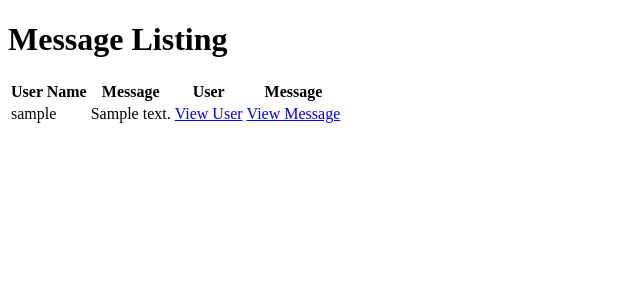
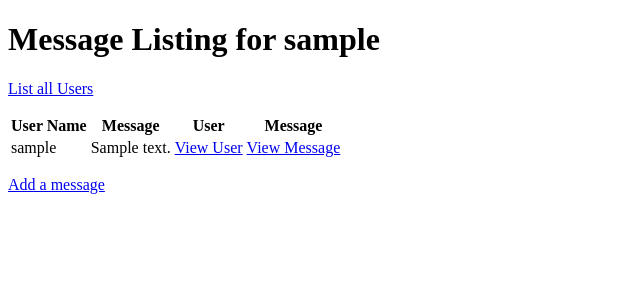
Before and after one commit to bigrobsf/flask-sql-alchemy2, a Flask app: page /users/1/messages in a window 1280 px wide. Shown: the top 300 px of the page, without its empty margins (0-640 px from the left). Run offline with Flask 2, Linux system fonts and the light colour scheme; tables that the repository leaves empty hold one stand-in row (values such as "Sample post").

Commit message:
add cascade on delete, change id to user_id as needed, refactor to use get_or_404

```diff
--- a/app.py
+++ b/app.py
@@ -20,7 +20,7 @@ class User(db.Model):
     first_name = db.Column(db.Text)
     last_name = db.Column(db.Text)
     email = db.Column(db.Text, unique=True)
-    messages = db.relationship('Message', backref='user', lazy='dynamic')
+    messages = db.relationship('Message', cascade="all, delete-orphan", backref='user', lazy='dynamic')
 
     def __init__(self, user_name, first_name, last_name, email):
         self.user_name = user_name
@@ -29,7 +29,7 @@ class User(db.Model):
         self.email = email
 
     def __repr__(self):
-        return "Student {} {}'s user name is {}".format(self.first_name, self.last_name,
+        return "User {} {}'s user name is {}".format(self.first_name, self.last_name,
                                                         self.user_name)
 
 class Message(db.Model):
@@ -70,36 +70,30 @@ def index():
 
 @app.route('/users/<int:id>', methods=['GET', 'PATCH', 'DELETE'])
 def show(id):
-    if id in [user.id for user in User.query.all()]:
-        found_user = User.query.get(id)
-        if request.method == b'PATCH':
-            found_user.user_name = request.form.get('user_name')
-            found_user.first_name = request.form.get('first_name')
-            found_user.last_name = request.form.get('last_name')
-            found_user.email = request.form.get('email')
+    found_user = User.query.get_or_404(id)
+    if request.method == b'PATCH':
+        found_user.user_name = request.form.get('user_name')
+        found_user.first_name = request.form.get('first_name')
+        found_user.last_name = request.form.get('last_name')
+        found_user.email = request.form.get('email')
 
-            db.session.add(found_user)
-            db.session.commit()
-            return redirect(url_for('index'))
+        db.session.add(found_user)
+        db.session.commit()
+        return redirect(url_for('index'))
 
-        if request.method == b'DELETE':
-            db.session.delete(found_user)
-            db.session.commit()
+    if request.method == b'DELETE':
+        db.session.delete(found_user)
+        db.session.commit()
 
-            return redirect(url_for('index'))
+        return redirect(url_for('index'))
 
-        return render_template('users/show.html', user=found_user)
-    else:
-        return render_template('404.html')
+    return render_template('users/show.html', user=found_user)
 
 
 @app.route('/users/<int:id>/edit')
 def edit(id):
-    if id in [user.id for user in User.query.all()]:
-        found_user = User.query.get(id)
-        return render_template('users/edit.html', user=found_user)
-    else:
-        return render_template('404.html')
+    found_user = User.query.get_or_404(id)
+    return render_template('users/edit.html', user=found_user)
 
 
 @app.route('/users/new')
@@ -109,62 +103,52 @@ def new():
 # =============================================================================
 # routes for messages
 # =============================================================================
-@app.route('/users/<int:id>/messages', methods=['GET', 'POST'])
-def messages(id):
-    if id in [user.id for user in User.query.all()]:
-        if request.method == 'POST':
-            message = request.form.get('message')
-            user_id = id
+@app.route('/users/<int:user_id>/messages', methods=['GET', 'POST'])
+def message_index(user_id):
+    if request.method == 'POST':
+        message = request.form.get('message')
 
-            db.session.add(Message(message, user_id))
-            db.session.commit()
+        db.session.add(Message(message, user_id))
+        db.session.commit()
 
-            return redirect(url_for('index'))
-        else:
-            message_list = db.session.query(User.user_name, Message.id, Message.message,
-                                            Message.user_id).join(Message,
-                                            User.id == Message.user_id).filter(User.id == id)
-            print('STATEMENT: ', message_list.statement)
-            return render_template('messages/showall.html', msgs=message_list)
+        return redirect(url_for('message_index', user_id=user_id))
     else:
-        return render_template('404.html')
+        user = User.query.get(user_id)
+        messages = user.messages.all()
+        info = [user, messages]
+
+        return render_template('messages/index.html', info=info)
 
 
-@app.route('/users/<int:id>/messages/show/<int:msg_id>', methods=['GET', 'PATCH', 'DELETE'])
-def message_show(id, msg_id):
-    if id in [user.id for user in User.query.all()] and msg_id in [message.id for message in Message.query.all()]:
-        found_message = Message.query.get(msg_id)
-        if request.method == b'PATCH':
-            found_message.message = request.form.get('message')
+@app.route('/users/<int:user_id>/messages/show/<int:msg_id>', methods=['GET', 'PATCH', 'DELETE'])
+def message_show(user_id, msg_id):
+    found_message = Message.query.get_or_404(msg_id)
+    if request.method == b'PATCH':
+        found_message.message = request.form.get('message')
 
-            db.session.add(found_message)
-            db.session.commit()
+        db.session.add(found_message)
+        db.session.commit()
 
-            return redirect(url_for('messages', id=id))
+        return redirect(url_for('message_index', user_id=user_id))
 
-        if request.method == b'DELETE':
-            db.session.delete(found_message)
-            db.session.commit()
+    if request.method == b'DELETE':
+        db.session.delete(found_message)
+        db.session.commit()
 
-            return redirect(url_for('messages', id=id))
+        return redirect(url_for('message_index', user_id=user_id))
 
-        return render_template('messages/show.html', msg=found_message)
-    else:
-        return render_template('404.html')
+    return render_template('messages/show.html', msg=found_message)
 
 
-@app.route('/users/<int:id>/messages/<int:msg_id>/edit')
-def message_edit(id, msg_id):
-    if id in [user.id for user in User.query.all()] and msg_id in [message.id for message in Message.query.all()]:
-        found_message = Message.query.get(msg_id)
-        return render_template('messages/edit.html', msg=found_message)
-    else:
-        return render_template('404.html')
+@app.route('/users/<int:user_id>/messages/<int:msg_id>/edit')
+def message_edit(user_id, msg_id):
+    found_message = Message.query.get_or_404(msg_id)
+    return render_template('messages/edit.html', msg=found_message)
 
 
-@app.route('/users/<int:id>/messages/new')
-def message_new(id):
-    return render_template('messages/new.html', user_id=id)
+@app.route('/users/<int:user_id>/messages/new')
+def message_new(user_id):
+    return render_template('messages/new.html', user_id=user_id)
 
 
 @app.errorhandler(404)
--- a/requirements.txt
+++ b/requirements.txt
@@ -5,6 +5,7 @@ decorator==4.1.2
 Flask==0.12.2
 Flask-Migrate==2.1.0
 Flask-Modus==0.0.1
+Flask-Script==2.0.5
 Flask-SQLAlchemy==2.2
 Flask-Testing==0.6.2
 ipython==6.1.0
--- a/templates/messages/edit.html
+++ b/templates/messages/edit.html
@@ -1,11 +1,11 @@
 {% extends 'base.html' %}
 {% block content %}
-    <form action="{{url_for('message_show', id=msg.user_id, msg_id=msg.id)}}?_method=PATCH" method="POST">
+    <form action="{{url_for('message_show', user_id=msg.user_id, msg_id=msg.id)}}?_method=PATCH" method="POST">
         Message: <input type="text" name="message" value="{{msg.message}}"><br>
         <input type="submit" value="Submit Change"><br>
     </form>
     <br>
-    <form action="{{url_for('message_show', id=msg.user_id, msg_id=msg.id)}}?_method=DELETE" method="POST">
+    <form action="{{url_for('message_show', user_id=msg.user_id, msg_id=msg.id)}}?_method=DELETE" method="POST">
         <input type="submit" value="Delete">
     </form>
 {% endblock %}
--- /dev/null
+++ b/templates/messages/index.html
@@ -0,0 +1,22 @@
+{% extends 'base.html' %}
+{% block content %}
+    <h1>Message Listing for {{ info[0].user_name }}</h1>
+    <p><a href="{{url_for('index')}}">List all Users</a></p>
+    <table>
+    <tr>
+        <th>User Name</th>
+        <th>Message</th>
+        <th>User</th>
+        <th>Message</th>
+    </tr>
+    {% for msg in info[1] %}
+    <tr>
+        <td>{{ msg.user.user_name }}</td>
+        <td>{{ msg.message }}</td>
+        <td><a href="{{url_for('show', id=msg.user_id)}}">View User</a></td>
+        <td><a href="{{url_for('message_show', user_id=msg.user_id, msg_id=msg.id)}}">View Message</a></td>
+    </tr>
+    {% endfor %}
+    </table>
+    <p><a href="{{url_for('message_new', user_id=info[0].id)}}">Add a message</a></p>
+{% endblock %}
--- a/templates/messages/new.html
+++ b/templates/messages/new.html
@@ -1,7 +1,7 @@
 {% extends 'base.html' %}
 {% block content %}
     <h1>New Message entry:</h1>
-    <form action="{{url_for('messages', id=user_id)}}" method="POST">
+    <form action="{{url_for('message_index', user_id=user_id)}}" method="POST">
         <p>Message length is limited to 100 characters!</p>
         Message: <input type="text" name="message"><br>
         <input type="submit" value="Add">
--- a/templates/messages/show.html
+++ b/templates/messages/show.html
@@ -4,11 +4,11 @@
     <p>Message: {{ msg.message }}</p>
 
     <p>
-        <a href="{{url_for('message_new', id=msg.user_id)}}">Add a message</a> |
-        <a href="{{url_for('messages', id=msg.user_id)}}">List this user's messages</a>
+        <a href="{{url_for('message_new', user_id=msg.user_id)}}">Add a message</a> |
+        <a href="{{url_for('message_index', user_id=msg.user_id)}}">List this user's messages</a>
     </p>
     <p>
-        <a href="{{url_for('message_edit', id=msg.user_id, msg_id=msg.id)}}">Edit this message</a> |
+        <a href="{{url_for('message_edit', user_id=msg.user_id, msg_id=msg.id)}}">Edit this message</a> |
         <a href="{{url_for('index')}}">List All Users</a>
     </p>
 {% endblock %}
--- a/templates/messages/showall.html
+++ /dev/null
@@ -1,20 +0,0 @@
-{% extends 'base.html' %}
-{% block content %}
-    <h1>Message Listing</h1>
-    <table>
-    <tr>
-        <th>User Name</th>
-        <th>Message</th>
-        <th>User</th>
-        <th>Message</th>
-    </tr>
-    {% for msg in msgs %}
-    <tr>
-        <td>{{ msg.user_name }}</td>
-        <td>{{ msg.message }}</td>
-        <td><a href="{{url_for('show', id=msg.user_id)}}">View User</a></td>
-        <td><a href="{{url_for('message_show', id=msg.user_id, msg_id=msg.id)}}">View Message</a></td>
-    </tr>
-    {% endfor %}
-    </table>
-{% endblock %}
--- a/templates/users/index.html
+++ b/templates/users/index.html
@@ -8,6 +8,7 @@
         <th>First Name</th>
         <th>Last Name</th>
         <th>Email</th>
+        <th></th>
     </tr>
     {% for user in users %}
     <tr>
--- a/templates/users/show.html
+++ b/templates/users/show.html
@@ -7,8 +7,8 @@
     <p>Email: {{ user.email }}</p>
 
     <p>
-        <a href="{{url_for('message_new', id=user.id)}}">Add a message</a> |
-        <a href="{{url_for('messages', id=user.id)}}">List this user's messages</a>
+        <a href="{{url_for('message_new', user_id=user.id)}}">Add a message</a> |
+        <a href="{{url_for('message_index', user_id=user.id)}}">List this user's messages</a>
     </p>
     <p>
         <a href="{{url_for('edit', id=user.id)}}">Edit this user</a> |
```
